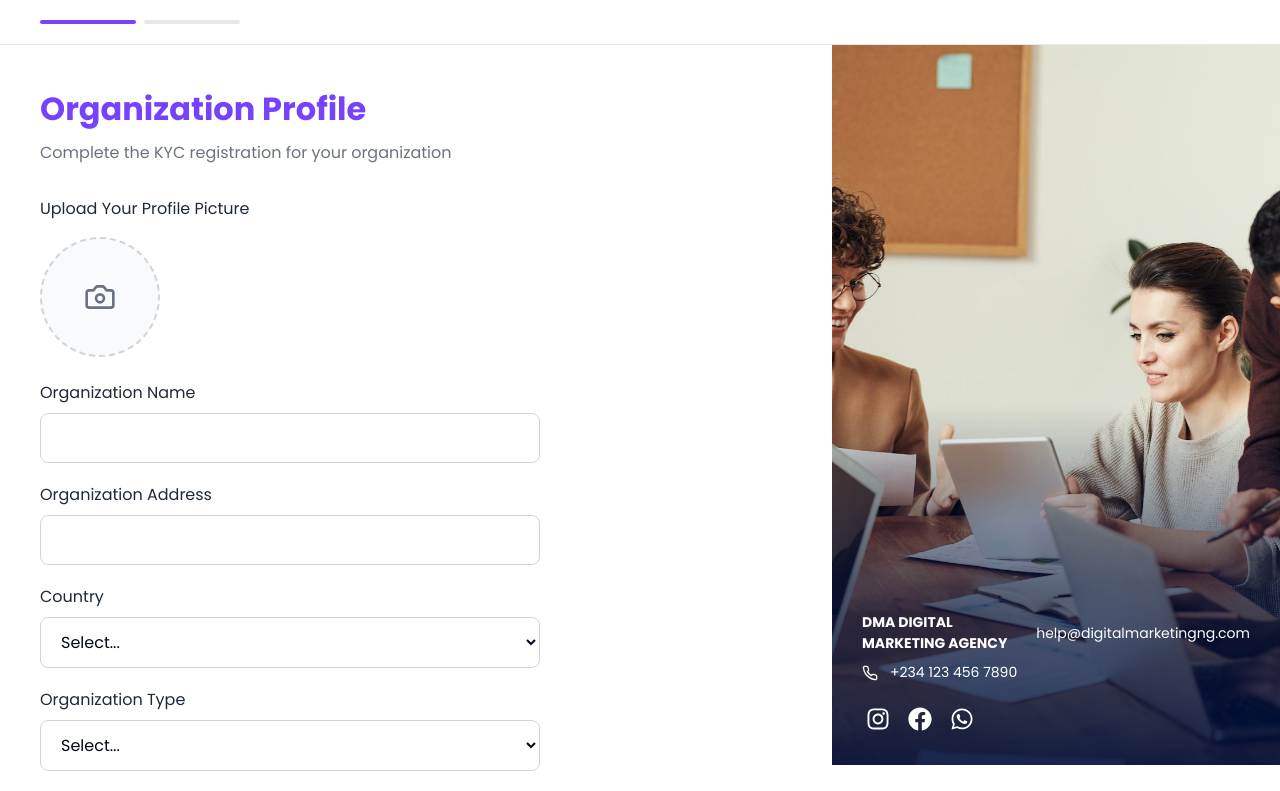
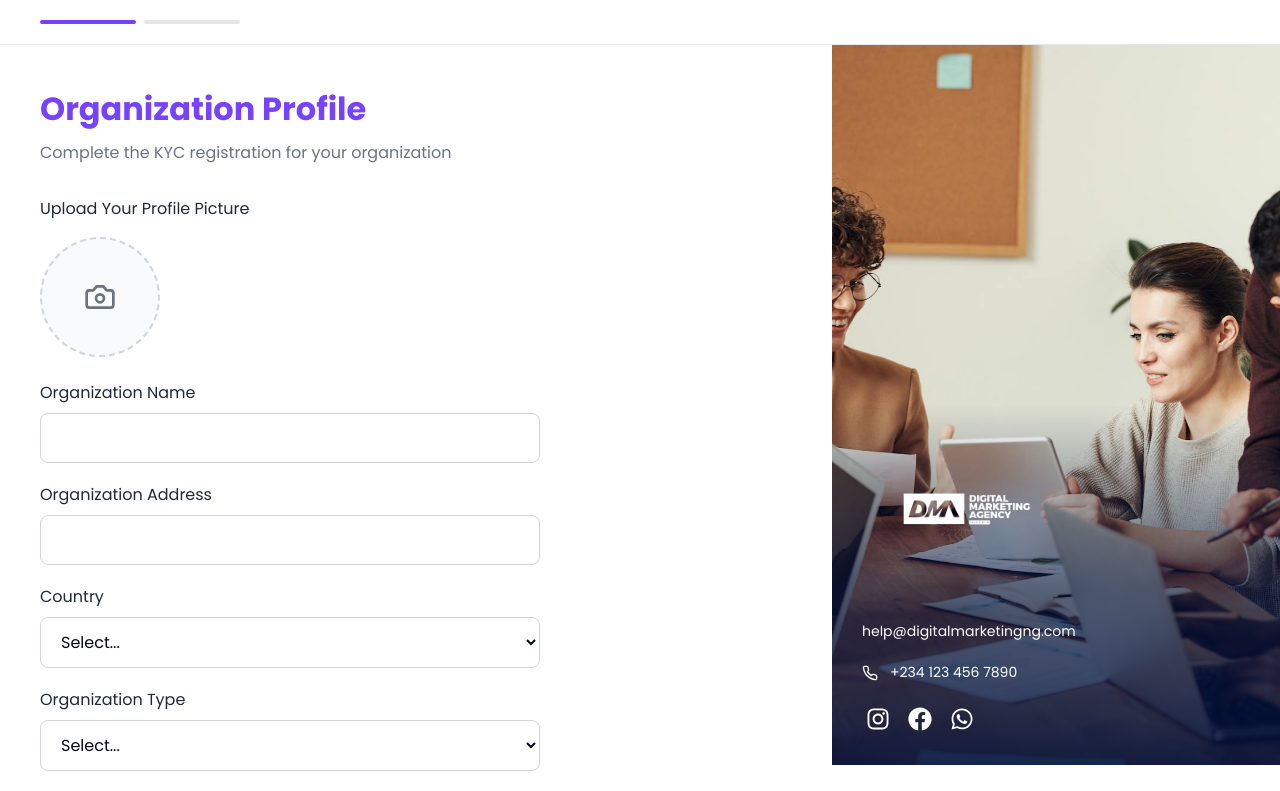
Before and after one commit to Tollani/digitalmarketingSEED, a React (Vite) app: page /organization-profile in a window 1280 px wide. Shown: the top 791 px of the page. Built offline with nearby package versions, Linux system fonts and the light colour scheme.

Commit message:
Fix: Position help text below logo
Update the layout to display the help text beneath the branding logo.

```diff
--- a/src/components/OrganizationProfileImageSection.tsx
+++ b/src/components/OrganizationProfileImageSection.tsx
@@ -43,29 +43,28 @@ const ContentWrapper = styled.div`
   }
 `;
 
-const BrandingRow = styled.div`
-  display: flex;
-  align-items: center;
-  gap: 16px;
-  margin-bottom: 8px;
-  font-size: 14px;
-  font-family: 'Poppins', sans-serif;
+const Logo = styled.img`
+  width: 200px;
+  height: auto;
+  margin-bottom: 12px;
+  display: block;
 
   @media (max-width: 768px) {
-    flex-direction: column;
-    gap: 8px;
-    text-align: center;
+    width: 180px;
+    margin: 0 auto 12px auto;
   }
 `;
 
-const BrandName = styled.span`
-  font-weight: bold;
-  color: white;
-`;
-
-const EmailText = styled.span`
+const EmailText = styled.div`
   color: white;
   font-weight: 400;
+  font-size: 14px;
+  font-family: 'Poppins', sans-serif;
+  margin-bottom: 20px;
+
+  @media (max-width: 768px) {
+    text-align: center;
+  }
 `;
 
 const ContactItem = styled.div`
@@ -87,10 +86,8 @@ const OrganizationProfileImageSection = () => {
     <ImageContainer>
       <GradientOverlay />
       <ContentWrapper>
-        <BrandingRow>
-          <BrandName>DMA DIGITAL MARKETING AGENCY</BrandName>
-          <EmailText>help@digitalmarketingng.com</EmailText>
-        </BrandingRow>
+        <Logo src="/lovable-uploads/62d34d9a-8807-4c0b-acfd-d014738bec3c.png" alt="DMA Digital Marketing Agency Logo" />
+        <EmailText>help@digitalmarketingng.com</EmailText>
         <ContactItem>
           <Phone size={16} />
           +234 123 456 7890
```
